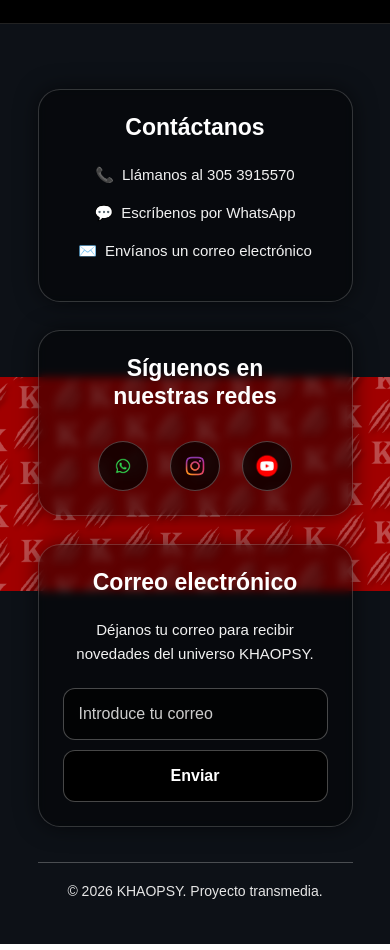
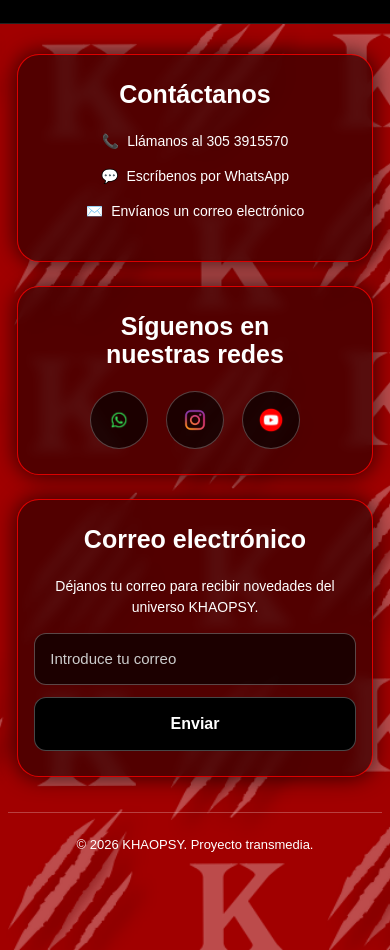
Before and after one commit to Zapata8/Proyecto-Khaopsy, a React (Vite) app: page / in a window 390 px wide. Shown: the part 10678-11628 px from the top of the page. Built offline with nearby package versions, Linux system fonts and the light colour scheme.

Commit message:
KHAOPSY MELOOO

```diff
--- a/src/App.css
+++ b/src/App.css
@@ -3837,3 +3837,169 @@
         object-fit: contain;
     }
 }
+/* ========================= */
+/* FOOTER RESPONSIVE CELULAR */
+/* ========================= */
+
+@media screen and (max-width: 768px) {
+
+    .seccion-pie,
+    .footer-khaopsy {
+        width: 100% !important;
+        min-height: auto !important;
+        padding: 35px 10px 100px !important;
+        margin: 0 !important;
+        overflow: hidden !important;
+
+        background-image: url("/assets/patron-rojo.png") !important;
+        background-size: cover !important;
+        background-position: center top !important;
+        background-repeat: repeat !important;
+        background-color: #8b0000 !important;
+    }
+
+    .footer-capa {
+        width: 100% !important;
+        min-height: auto !important;
+        padding: 0 !important;
+        margin: 0 !important;
+
+        background: transparent !important;
+        background-image: none !important;
+    }
+
+    .footer-contenedor {
+        width: 100% !important;
+        max-width: 100% !important;
+        display: flex !important;
+        flex-direction: column !important;
+        align-items: center !important;
+        justify-content: center !important;
+        gap: 24px !important;
+        padding: 0 !important;
+        margin: 0 auto !important;
+
+        background: transparent !important;
+        background-image: none !important;
+    }
+
+    .footer-card {
+        width: 100% !important;
+        max-width: 94% !important;
+        min-height: auto !important;
+        padding: 28px 18px !important;
+        margin: 0 auto !important;
+
+        border-radius: 22px !important;
+        border: 1px solid rgba(255, 0, 0, 0.8) !important;
+
+        background: rgba(65, 0, 0, 0.82) !important;
+        backdrop-filter: blur(6px) !important;
+        box-shadow: 0 0 22px rgba(0, 0, 0, 0.75) !important;
+
+        text-align: center !important;
+        overflow: hidden !important;
+    }
+
+    .footer-card h2 {
+        font-size: 28px !important;
+        line-height: 1.15 !important;
+        margin: 0 0 22px !important;
+        text-align: center !important;
+        color: white !important;
+    }
+
+    .footer-card p {
+        font-size: 15px !important;
+        line-height: 1.5 !important;
+        margin: 0 0 14px !important;
+        text-align: center !important;
+        color: white !important;
+        word-break: normal !important;
+        overflow-wrap: break-word !important;
+    }
+
+    .footer-redes {
+        display: flex !important;
+        justify-content: center !important;
+        align-items: center !important;
+        gap: 18px !important;
+        flex-wrap: wrap !important;
+        margin-top: 18px !important;
+    }
+
+    .footer-redes a {
+        width: 58px !important;
+        height: 58px !important;
+        border-radius: 50% !important;
+        display: flex !important;
+        align-items: center !important;
+        justify-content: center !important;
+        background: rgba(0, 0, 0, 0.65) !important;
+        border: 1px solid rgba(255, 255, 255, 0.25) !important;
+    }
+
+    .footer-redes img {
+        width: 30px !important;
+        height: 30px !important;
+        object-fit: contain !important;
+    }
+
+    .footer-form {
+        width: 100% !important;
+        display: flex !important;
+        flex-direction: column !important;
+        gap: 12px !important;
+        margin-top: 15px !important;
+    }
+
+    .footer-form input {
+        width: 100% !important;
+        padding: 14px 15px !important;
+        border-radius: 12px !important;
+        font-size: 15px !important;
+    }
+
+    .footer-form button {
+        width: 100% !important;
+        padding: 14px 15px !important;
+        border-radius: 12px !important;
+        font-size: 16px !important;
+    }
+
+    .footer-copy {
+        width: 100% !important;
+        padding: 22px 10px 0 !important;
+        text-align: center !important;
+        color: white !important;
+        font-size: 13px !important;
+        background: transparent !important;
+    }
+}
+
+/* CELULAR PEQUEÑO */
+@media screen and (max-width: 420px) {
+
+    .seccion-pie,
+    .footer-khaopsy {
+        padding: 30px 8px 95px !important;
+        background-image: url("/assets/patron-rojo.png") !important;
+        background-size: cover !important;
+        background-position: center top !important;
+        background-repeat: repeat !important;
+        background-color: #8b0000 !important;
+    }
+
+    .footer-card {
+        max-width: 95% !important;
+        padding: 25px 16px !important;
+    }
+
+    .footer-card h2 {
+        font-size: 25px !important;
+    }
+
+    .footer-card p {
+        font-size: 14px !important;
+    }
+}
```
